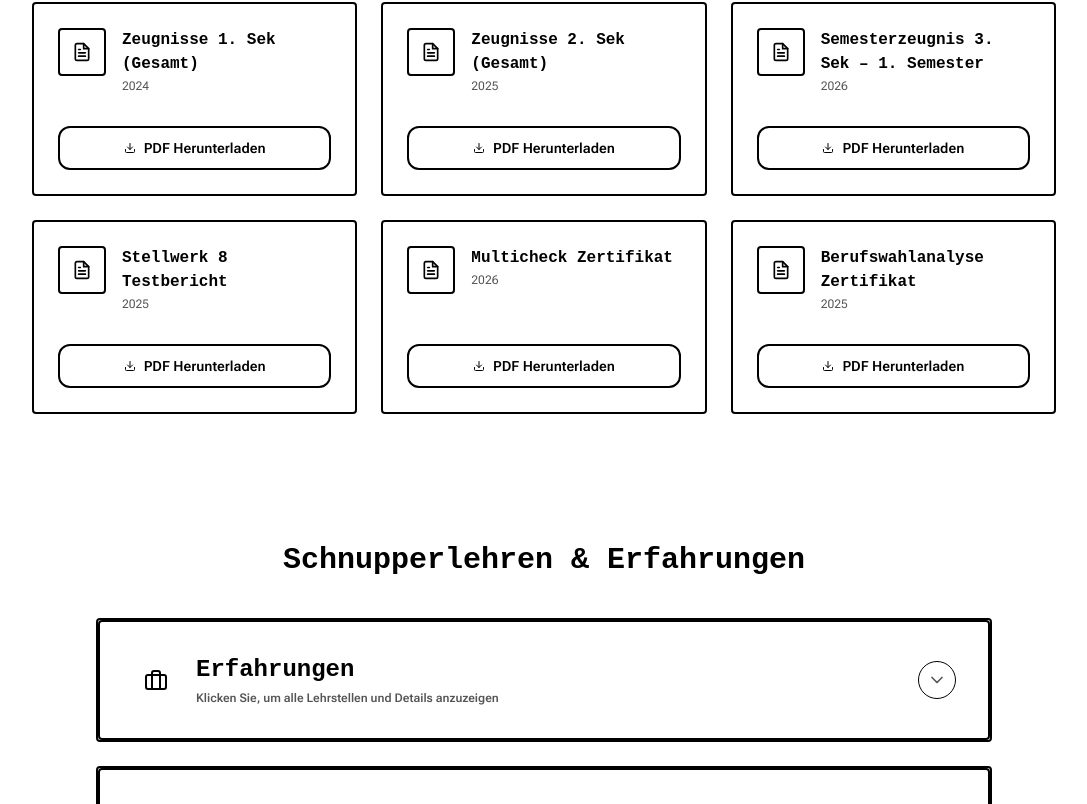
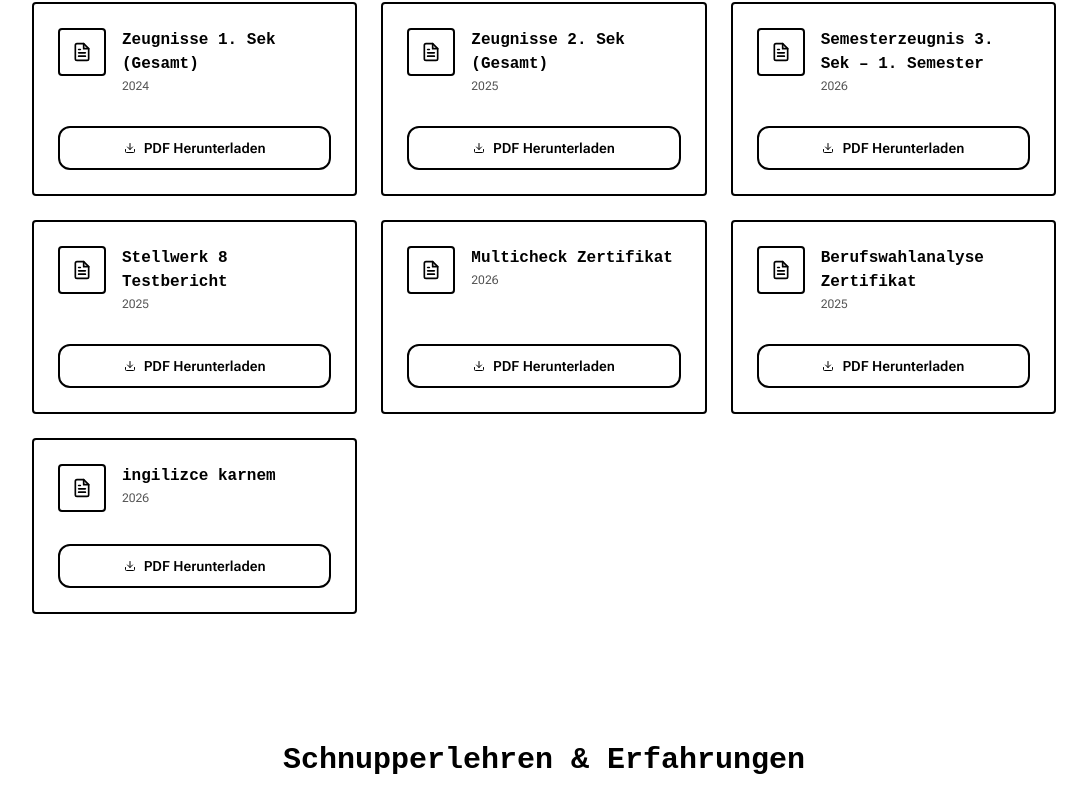
Before and after one commit to xddswi-swiss/lebenslauf, a Next.js app: page / in a window 1280 px wide. Shown: the part 1951-2755 px from the top of the page, without its empty margins (96-1183 px from the left). Built offline with nearby package versions, Linux system fonts and the light colour scheme.

Commit message:
Performance & Accessibility: Optimize PageLoader session caching, profile image loading, and fix hero social link aria-labels

```diff
--- a/src/app/page.tsx
+++ b/src/app/page.tsx
@@ -12,6 +12,7 @@ import { RecruiterWidget } from '@/components/RecruiterWidget';
 import { ScrollToTopButton } from '@/components/ScrollToTopButton';
 import Strands from '@/components/Strands';
 import { motion as m, AnimatePresence } from 'framer-motion';
+import Image from 'next/image';
 import {
   FiDownload,
   FiArrowRight,
@@ -355,10 +356,10 @@ const MainContent: React.FC = () => {
               </a>
 
               <div className="flex items-center gap-3 md:ml-2">
-                <a href="https://github.com/yigiterenaydin" target="_blank" rel="noopener noreferrer" className="p-3 rounded-full glass-card hover:border-[var(--muted)] text-[var(--text-body)] hover:text-[var(--text-main)] transition-all">
+                <a href="https://github.com/yigiterenaydin" target="_blank" rel="noopener noreferrer" aria-label="GitHub Profile" className="p-3 rounded-full glass-card hover:border-[var(--muted)] text-[var(--text-body)] hover:text-[var(--text-main)] transition-all">
                   <FiGithub className="text-xl" />
                 </a>
-                <a href="https://www.instagram.com/eren_zhhh/" target="_blank" rel="noopener noreferrer" className="p-3 rounded-full glass-card hover:border-[var(--muted)] text-[var(--text-body)] hover:text-[var(--text-main)] transition-all">
+                <a href="https://www.instagram.com/eren_zhhh/" target="_blank" rel="noopener noreferrer" aria-label="Instagram Profile" className="p-3 rounded-full glass-card hover:border-[var(--muted)] text-[var(--text-body)] hover:text-[var(--text-main)] transition-all">
                   <FiInstagram className="text-xl" />
                 </a>
               </div>
@@ -373,13 +374,13 @@ const MainContent: React.FC = () => {
             className="flex-shrink-0 z-10"
           >
             <div className="group hover:saturate-100 saturate-0 transition-[filter] duration-300 relative w-[300px] h-[380px] bg-[var(--badge-bg)] font-sans border-b-2 border-primary overflow-hidden shadow-2xl rounded-3xl">
-              <img
+              <Image
                 className="w-[300px] h-[300px] object-cover group-hover:rounded-br-[100px] rounded-br-[0px] transition-[border-radius] duration-300"
                 src="/assets/bilder/eren-photo.png"
                 alt="Eren Aydın"
-                onError={(e) => {
-                  (e.target as HTMLImageElement).src = "/eren-photo.png";
-                }}
+                width={300}
+                height={300}
+                priority={true}
               />
               <p className="m-[5px] text-[var(--text-main)] text-base font-bold">Eren Aydın</p>
               <p className="m-[5px] text-[var(--text-muted)] text-xs">{t.hero.role}</p>
@@ -846,7 +847,20 @@ const PageLoader: React.FC<{ onComplete: () => void }> = ({ onComplete }) => {
 };
 
 export default function Home() {
-  const [isLoading, setIsLoading] = useState(true);
+  const [isLoading, setIsLoading] = useState(() => {
+    if (typeof window !== 'undefined') {
+      const isLighthouse = navigator.userAgent.includes('Lighthouse') || navigator.userAgent.includes('Chrome-Lighthouse');
+      const hasVisited = sessionStorage.getItem('portfolio_visited') === 'true';
+      return !isLighthouse && !hasVisited;
+    }
+    return true;
+  });
+
+  useEffect(() => {
+    if (typeof window !== 'undefined') {
+      sessionStorage.setItem('portfolio_visited', 'true');
+    }
+  }, []);
 
   return (
     <>
--- a/src/components/SwissSwitch.tsx
+++ b/src/components/SwissSwitch.tsx
@@ -71,6 +71,15 @@ export const SwissSwitch: React.FC = () => {
       {/* Switch Plate */}
       <div
         onClick={handleToggle}
+        role="button"
+        tabIndex={0}
+        aria-label="Toggle Color Mode"
+        onKeyDown={(e) => {
+          if (e.key === 'Enter' || e.key === ' ') {
+            e.preventDefault();
+            handleToggle();
+          }
+        }}
         className={`w-10 h-14 border flex items-center justify-center cursor-pointer transition-all duration-300 hover:scale-105 active:scale-98 relative ${
           bwMode
             ? 'bg-white border-2 border-black shadow-none rounded-[4px]'
--- a/src/data/documents.json
+++ b/src/data/documents.json
@@ -1,26 +1,113 @@
 {
   "de": [
-    { "term": "Zeugnisse 1. Sek (Gesamt)", "date": "2024", "file": "/assets/pdfs/SekundarSchuleZeugnisse1sek.pdf" },
-    { "term": "Zeugnisse 2. Sek (Gesamt)", "date": "2025", "file": "/assets/pdfs/SekundarSchuleZeugnisse2sek.pdf" },
-    { "term": "Semesterzeugnis 3. Sek – 1. Semester", "date": "2026", "file": "/assets/pdfs/SekundarSchuleZeugnisse3sek.pdf" },
-    { "term": "Stellwerk 8 Testbericht", "date": "2025", "file": "/assets/pdfs/Stellwerk.pdf" },
-    { "term": "Multicheck Zertifikat", "date": "2026", "file": "/assets/pdfs/Multicheck.pdf" },
-    { "term": "Berufswahlanalyse Zertifikat", "date": "2025", "file": "/assets/pdfs/Berufswahlanalyse_Zertifikat.pdf" }
+    {
+      "term": "Zeugnisse 1. Sek (Gesamt)",
+      "date": "2024",
+      "file": "/assets/pdfs/SekundarSchuleZeugnisse1sek.pdf"
+    },
+    {
+      "term": "Zeugnisse 2. Sek (Gesamt)",
+      "date": "2025",
+      "file": "/assets/pdfs/SekundarSchuleZeugnisse2sek.pdf"
+    },
+    {
+      "term": "Semesterzeugnis 3. Sek – 1. Semester",
+      "date": "2026",
+      "file": "/assets/pdfs/SekundarSchuleZeugnisse3sek.pdf"
+    },
+    {
+      "term": "Stellwerk 8 Testbericht",
+      "date": "2025",
+      "file": "/assets/pdfs/Stellwerk.pdf"
+    },
+    {
+      "term": "Multicheck Zertifikat",
+      "date": "2026",
+      "file": "/assets/pdfs/Multicheck.pdf"
+    },
+    {
+      "term": "Berufswahlanalyse Zertifikat",
+      "date": "2025",
+      "file": "/assets/pdfs/Berufswahlanalyse_Zertifikat.pdf"
+    },
+    {
+      "term": "ingilizce  karnem",
+      "date": "2026",
+      "file": "/assets/pdfs/ingilizce-karnem.pdf"
+    }
   ],
   "tr": [
-    { "term": "1. Sek Okul Karneleri (Tümü)", "date": "2024", "file": "/assets/pdfs/SekundarSchuleZeugnisse1sek.pdf" },
-    { "term": "2. Sek Okul Karneleri (Tümü)", "date": "2025", "file": "/assets/pdfs/SekundarSchuleZeugnisse2sek.pdf" },
-    { "term": "3. Sek Güz Dönemi Karnesi", "date": "2026", "file": "/assets/pdfs/SekundarSchuleZeugnisse3sek.pdf" },
-    { "term": "Stellwerk 8 Sınav Sonucu", "date": "2025", "file": "/assets/pdfs/Stellwerk.pdf" },
-    { "term": "Multicheck Sınav Sonucu", "date": "2026", "file": "/assets/pdfs/Multicheck.pdf" },
-    { "term": "Meslek Seçim Analizi Sertifikası", "date": "2025", "file": "/assets/pdfs/Berufswahlanalyse_Zertifikat.pdf" }
+    {
+      "term": "1. Sek Okul Karneleri (Tümü)",
+      "date": "2024",
+      "file": "/assets/pdfs/SekundarSchuleZeugnisse1sek.pdf"
+    },
+    {
+      "term": "2. Sek Okul Karneleri (Tümü)",
+      "date": "2025",
+      "file": "/assets/pdfs/SekundarSchuleZeugnisse2sek.pdf"
+    },
+    {
+      "term": "3. Sek Güz Dönemi Karnesi",
+      "date": "2026",
+      "file": "/assets/pdfs/SekundarSchuleZeugnisse3sek.pdf"
+    },
+    {
+      "term": "Stellwerk 8 Sınav Sonucu",
+      "date": "2025",
+      "file": "/assets/pdfs/Stellwerk.pdf"
+    },
+    {
+      "term": "Multicheck Sınav Sonucu",
+      "date": "2026",
+      "file": "/assets/pdfs/Multicheck.pdf"
+    },
+    {
+      "term": "Meslek Seçim Analizi Sertifikası",
+      "date": "2025",
+      "file": "/assets/pdfs/Berufswahlanalyse_Zertifikat.pdf"
+    },
+    {
+      "term": "ingilizce  karnem",
+      "date": "2026",
+      "file": "/assets/pdfs/ingilizce-karnem.pdf"
+    }
   ],
   "en": [
-    { "term": "School Reports 1. Sek (All)", "date": "2024", "file": "/assets/pdfs/SekundarSchuleZeugnisse1sek.pdf" },
-    { "term": "School Reports 2. Sek (All)", "date": "2025", "file": "/assets/pdfs/SekundarSchuleZeugnisse2sek.pdf" },
-    { "term": "School Report 3. Sek – 1st Semester", "date": "2026", "file": "/assets/pdfs/SekundarSchuleZeugnisse3sek.pdf" },
-    { "term": "Stellwerk 8 Test Report", "date": "2025", "file": "/assets/pdfs/Stellwerk.pdf" },
-    { "term": "Multicheck Certificate", "date": "2026", "file": "/assets/pdfs/Multicheck.pdf" },
-    { "term": "Career Choice Analysis Certificate", "date": "2025", "file": "/assets/pdfs/Berufswahlanalyse_Zertifikat.pdf" }
+    {
+      "term": "School Reports 1. Sek (All)",
+      "date": "2024",
+      "file": "/assets/pdfs/SekundarSchuleZeugnisse1sek.pdf"
+    },
+    {
+      "term": "School Reports 2. Sek (All)",
+      "date": "2025",
+      "file": "/assets/pdfs/SekundarSchuleZeugnisse2sek.pdf"
+    },
+    {
+      "term": "School Report 3. Sek – 1st Semester",
+      "date": "2026",
+      "file": "/assets/pdfs/SekundarSchuleZeugnisse3sek.pdf"
+    },
+    {
+      "term": "Stellwerk 8 Test Report",
+      "date": "2025",
+      "file": "/assets/pdfs/Stellwerk.pdf"
+    },
+    {
+      "term": "Multicheck Certificate",
+      "date": "2026",
+      "file": "/assets/pdfs/Multicheck.pdf"
+    },
+    {
+      "term": "Career Choice Analysis Certificate",
+      "date": "2025",
+      "file": "/assets/pdfs/Berufswahlanalyse_Zertifikat.pdf"
+    },
+    {
+      "term": "ingilizce  karnem",
+      "date": "2026",
+      "file": "/assets/pdfs/ingilizce-karnem.pdf"
+    }
   ]
 }
```
Also changed, not shown: 2 other files (tests, documents, lock files or other folders).
